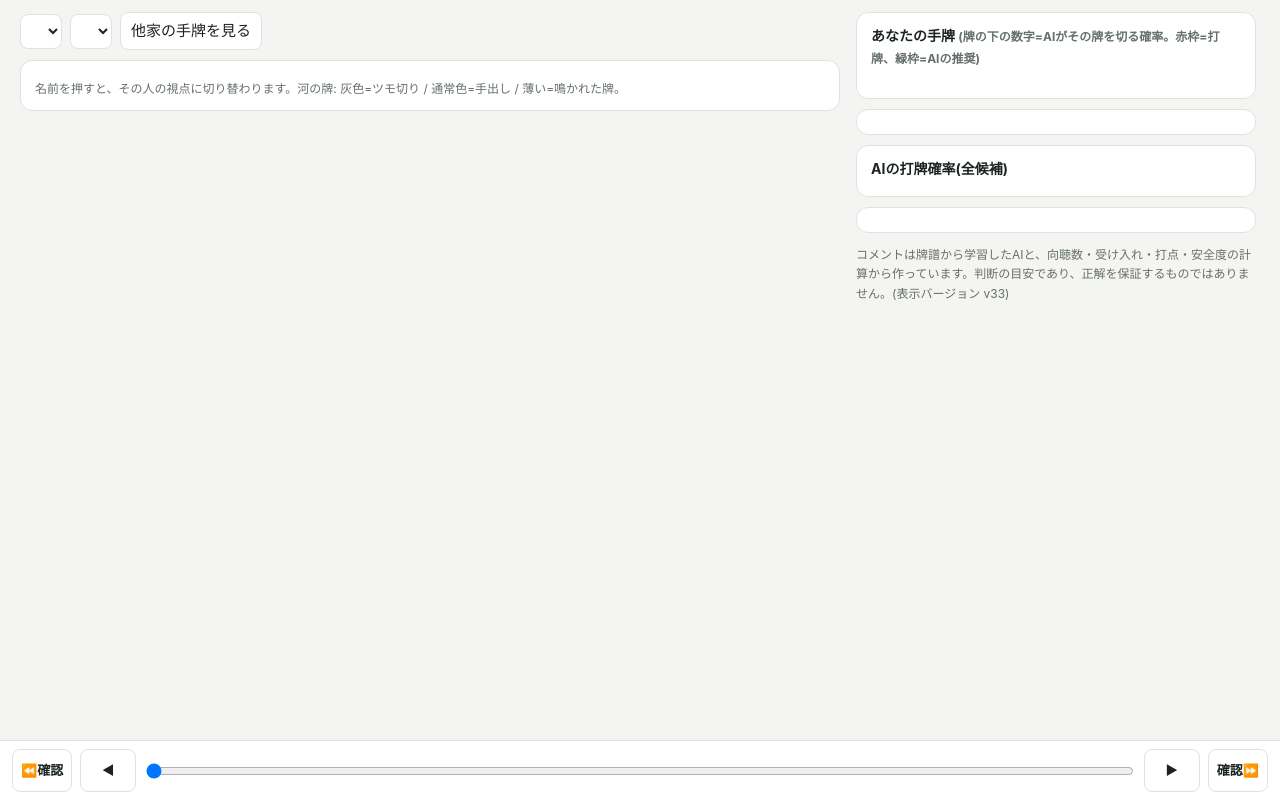
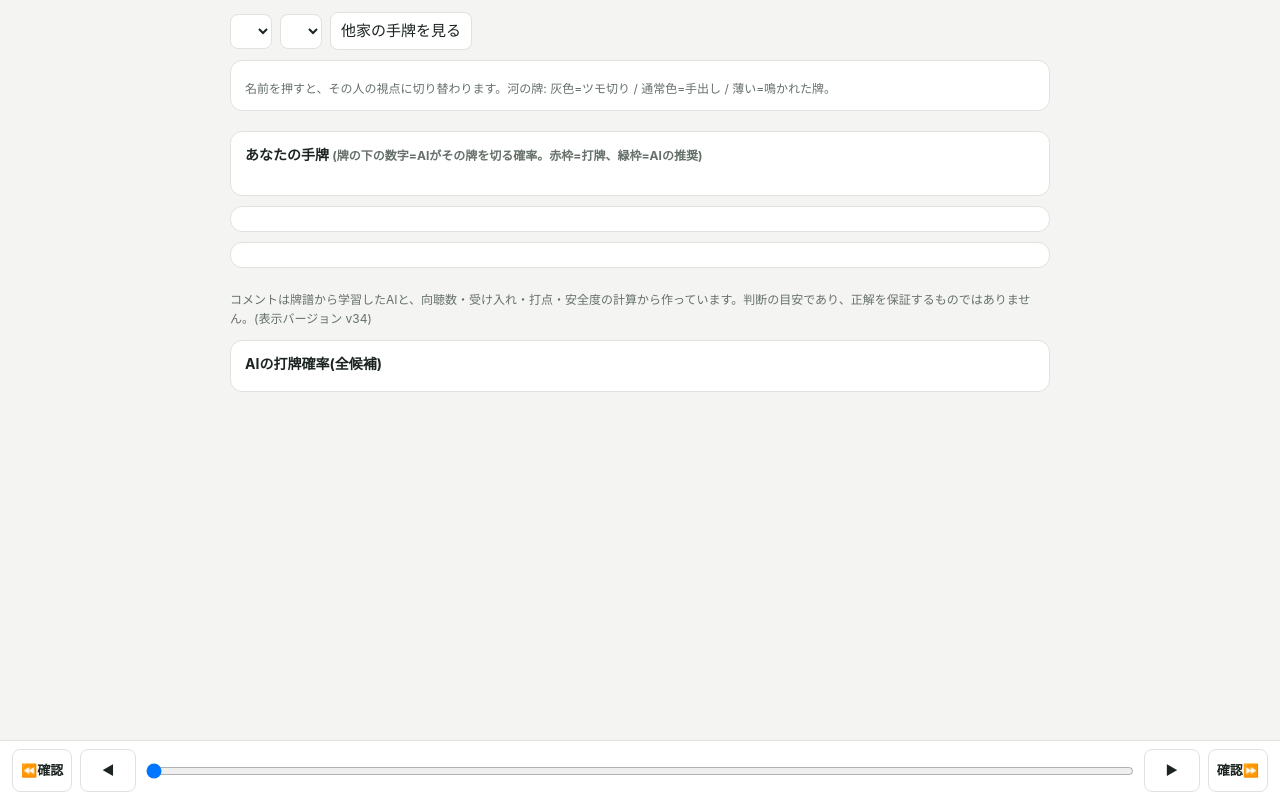
Before and after one commit to quato-9646/quato-9646.github.io, a plain HTML site: page zida/py/viewer_template.html in a window 1280 px wide. Drawn offline with Linux system fonts and the light colour scheme.

Commit message:
ZIDA: single-column layout (table, hand, comments, probabilities last)
Co-Authored-By: Claude Sonnet 5.5 <noreply@anthropic.com>
Claude-Session: https://claude.ai/code/session_01T5hjsLmJ3LfZ6suqtMiV2A

```diff
--- a/zida/py/viewer_template.html
+++ b/zida/py/viewer_template.html
@@ -105,18 +105,15 @@ input[type=range]{flex:1;min-width:80px}
 .adbox{margin:10px 0;min-height:0;text-align:center;overflow:hidden}
 .adbox small{display:block;color:var(--mute);font-size:10px;text-align:left}
 @media (max-width:1099px){
-  .R{display:flex;flex-direction:column}
-  #resv{order:-4}#res{order:-3}#bars{order:-2}#handcard{order:-1}
   .wrap{padding:8px 10px}
   .lg{display:none}
   .card{padding:10px 10px}
 }
 @media (min-width:1100px){
-  .wrap{max-width:1380px;padding:12px 20px}
-  .cols{display:grid;grid-template-columns:minmax(0,820px) minmax(380px,1fr);gap:16px;align-items:start}
-  .R{position:sticky;top:8px;max-height:calc(100vh - 84px);overflow-y:auto;padding-right:4px}
-  #tw{margin-left:0}
+  .wrap{max-width:860px;padding:12px 20px}
 }
+.R{display:flex;flex-direction:column}.R>*{order:5}
+#handcard{order:1}#resv{order:2}#res{order:3}#cm{order:4}#bars{order:9}
 </style>
 </head>
 <body>
@@ -139,10 +136,10 @@ input[type=range]{flex:1;min-width:80px}
     <div class="hand" id="hand"></div>
   </div>
   <div class="card res" id="res"></div>
-  <div class="card bars" id="bars"><h3>AIの打牌確率(全候補)</h3><div id="barl"></div></div>
   <div class="card cm" id="cm"></div>
   <!--AD2-->
-  <p class="hint">コメントは牌譜から学習したAIと、向聴数・受け入れ・打点・安全度の計算から作っています。判断の目安であり、正解を保証するものではありません。(表示バージョン v33)</p>
+  <p class="hint">コメントは牌譜から学習したAIと、向聴数・受け入れ・打点・安全度の計算から作っています。判断の目安であり、正解を保証するものではありません。(表示バージョン v34)</p>
+  <div class="card bars" id="bars"><h3>AIの打牌確率(全候補)</h3><div id="barl"></div></div>
 </div></div>
 </div>
 <div class="nav">
@@ -228,7 +225,7 @@ function drawStage(st){
   dr.innerHTML="ドラ<br>";const row=document.createElement("div");row.style.cssText="display:flex;gap:2px;justify-content:flex-end";
   st.dora.forEach(t=>row.appendChild(sp(t,38)));dr.appendChild(row);stg.appendChild(dr);
 }
-function fit(){let w=Math.min($("tw").clientWidth,820);if(innerWidth>=1100)w=Math.max(520,Math.min(w,innerHeight-290));const s=w/1024;$("stage").style.transform=`scale(${s})`;$("tw").style.height=(1024*s)+"px";}
+function fit(){let w=Math.min($("tw").clientWidth,820);const s=w/1024;$("stage").style.transform=`scale(${s})`;$("tw").style.height=(1024*s)+"px";}
 function show(){
   const F=flat[V];
   if(!F.length){$("cm").innerHTML="<p class='broken'>この視点で評価できる打牌がありません。</p>";return;}
```
